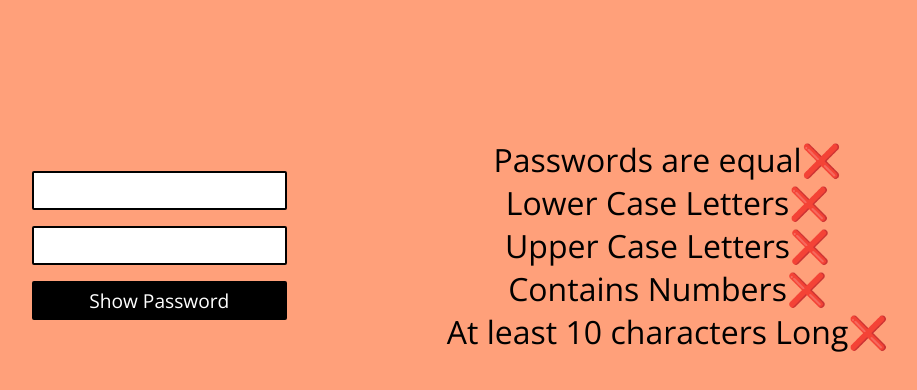
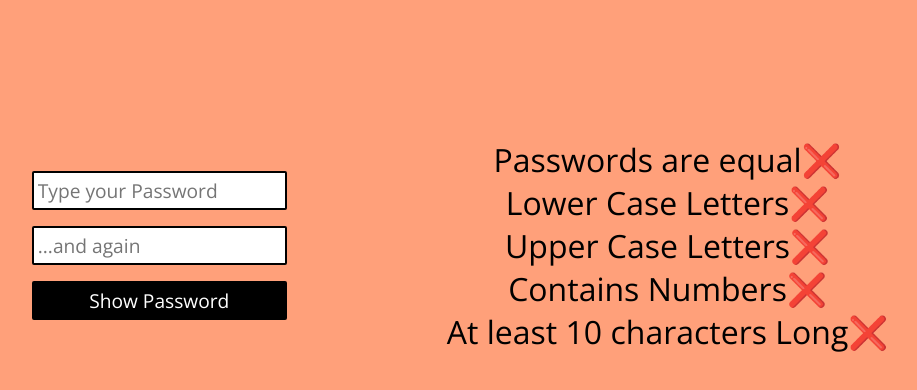
Before and after one commit to Manoo089/checkpoint-password-check, a plain HTML site: page index.html in a window 1280 px wide. Shown: the part 162-552 px from the top of the page, without its empty margins (180-1097 px from the left). Drawn offline with nearby package versions, Linux system fonts and the light colour scheme.

Commit message:
add: placeholder in inputfields

```diff
--- a/index.html
+++ b/index.html
@@ -20,8 +20,8 @@
     <main>
         <section class="inputs">
             <form class="form" id="form">
-                <input type="password" id="password" />
-                <input type="password" id="password-confirm" />
+                <input type="password" id="password" placeholder="Type your Password" />
+                <input type="password" id="password-confirm" placeholder="...and again" />
             </form>
             <button id="toggle-button">Show Password</button>
         </section>
```
